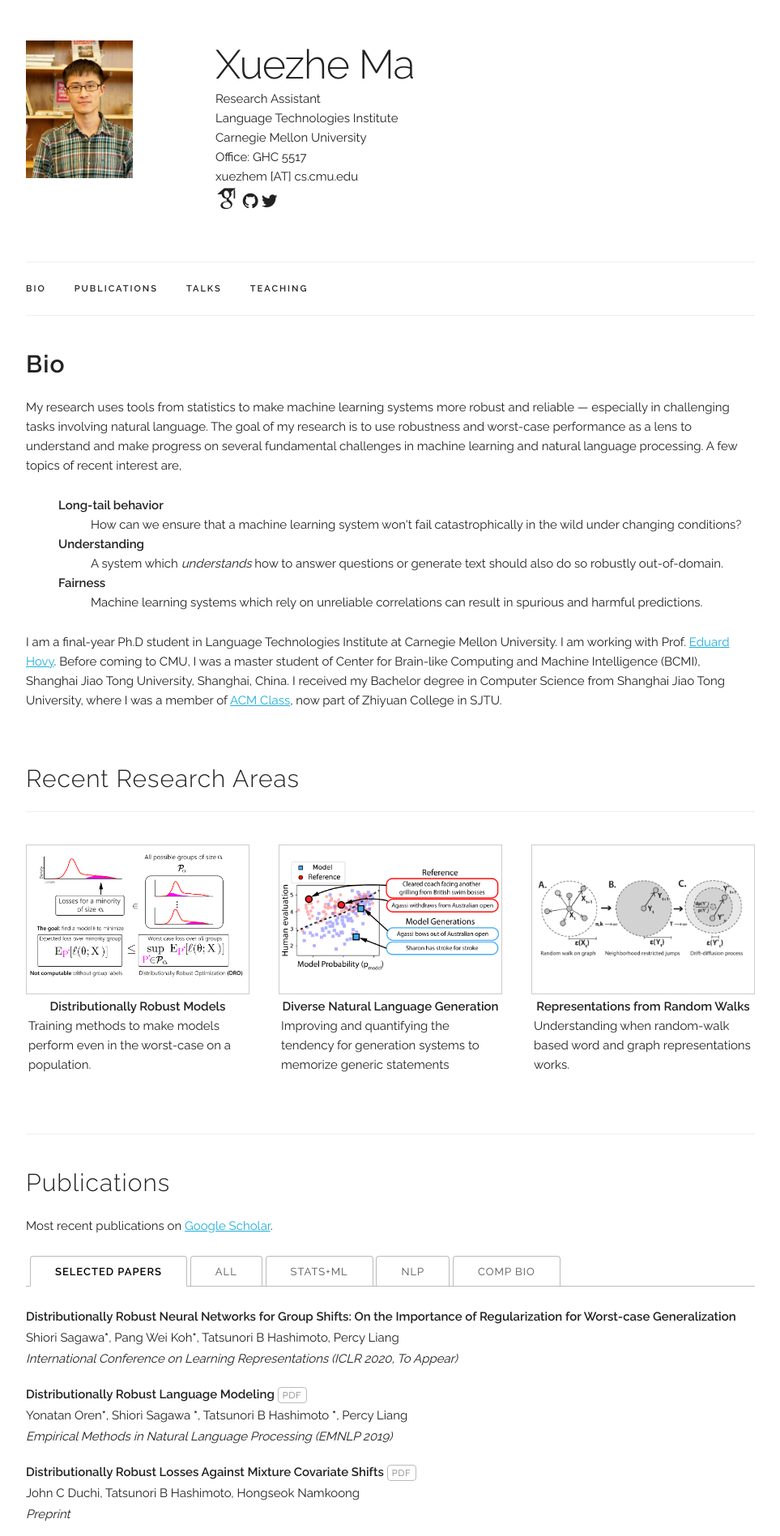
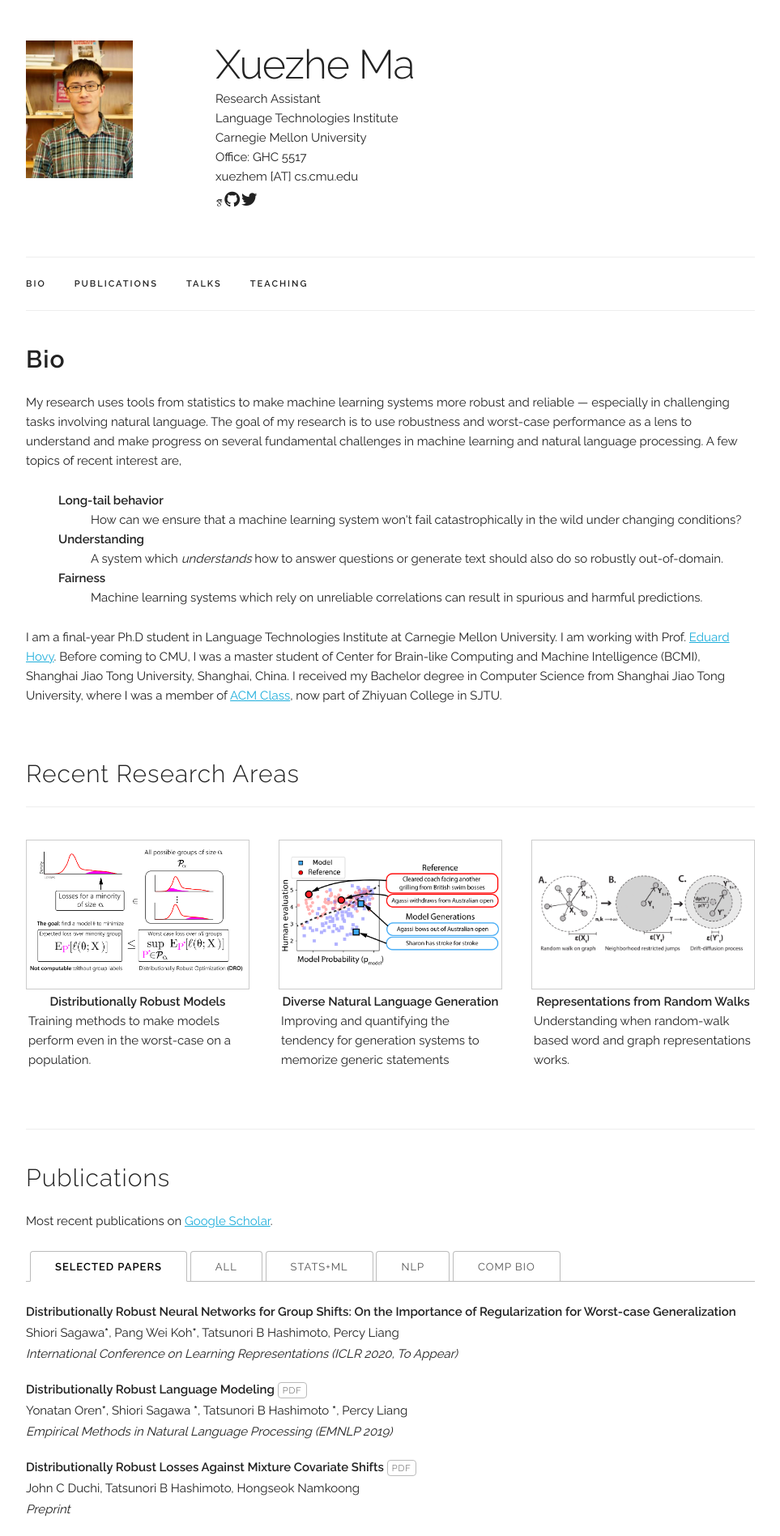
Before and after one commit to XuezheMax/XuezheMax.github.io, a Jekyll site: the page built from index.html, in a window 1280 px wide. Shown: the top 1897 px of the page at 81% size, without its empty margins (158-1121 px from the left). Built offline with Jekyll 4.4.1, drawn with Linux system fonts in a browser that asks for light colours; some web fonts are replaced.

Commit message:
google scholar

```diff
--- a/_layouts/default.html
+++ b/_layouts/default.html
@@ -76,6 +76,7 @@
             <p>Office: {{ site.data.main_info.office }}</p>
             <p>{{ site.data.main_info.email }}</p>
             <p>
+              <div style="font-size: 0.5rem;">
                 <span onclick="window.open('{{ site.data.main_info.google_scholar }}')" style="cursor: pointer">
                   <i class="ai ai-google-scholar ai-2x" aria-hidden="true"></i>
                 </span>
@@ -87,6 +88,7 @@
                 <span onclick="window.open('{{ site.data.main_info.twitter }}')" style="cursor: pointer">
                   <i class="fa fa-twitter fa-2x" aria-hidden="true"></i>
                 </span>
+              </div>
             </p>
         </div>
       </div>
```
Lines whose indentation alone changed are shown as unchanged.
